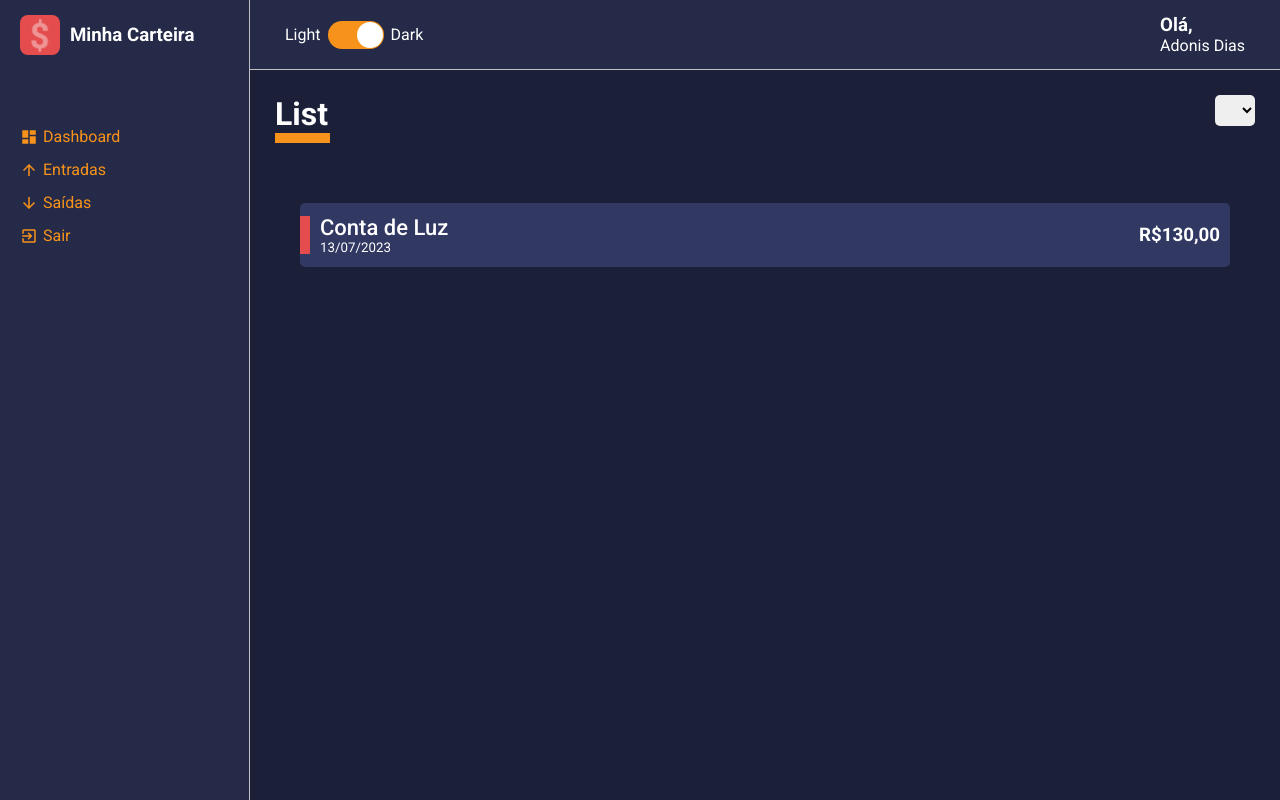
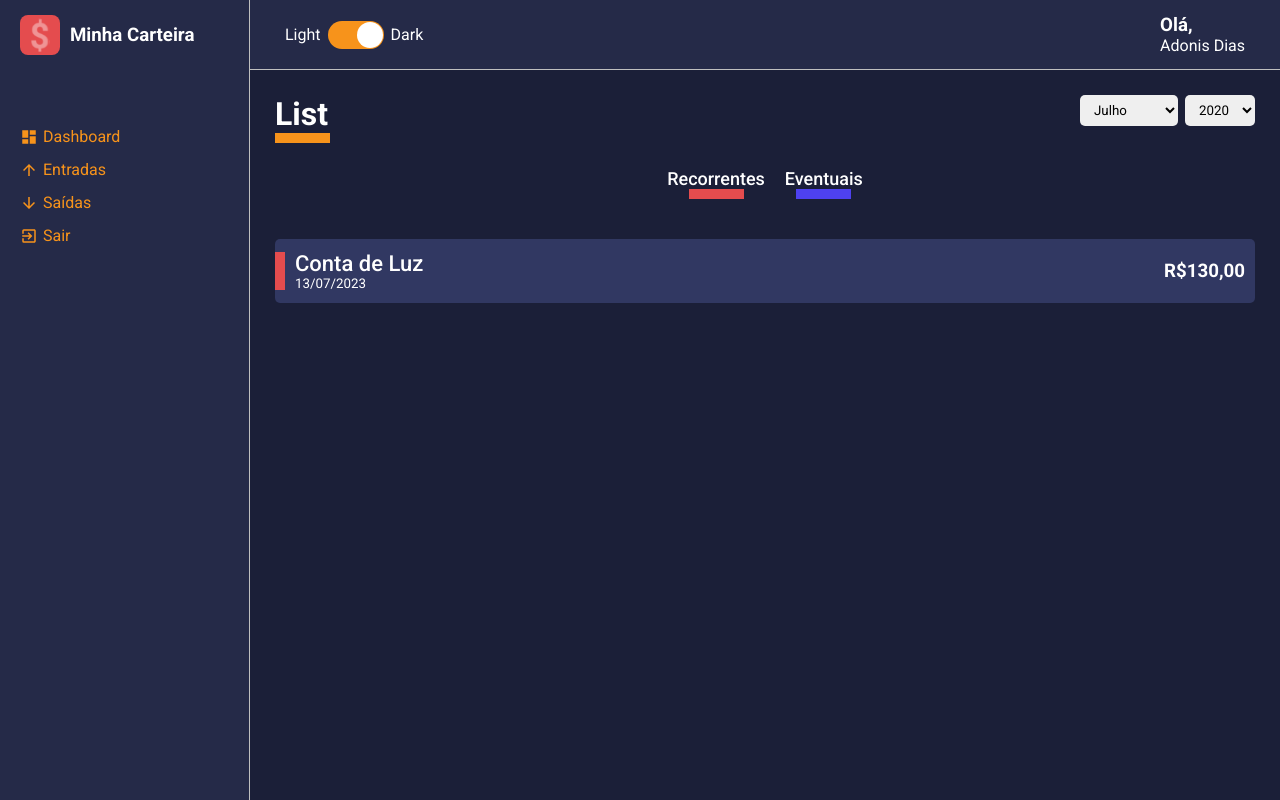
Before and after one commit to adonisdelima1/minha_carteira, a React (Create React App) app: page /list/1 in a window 1280 px wide. Built offline with nearby package versions, Linux system fonts and the light colour scheme.

Commit message:
feat: add routes and navigation through aside menu buttons/links

```diff
--- a/package.json
+++ b/package.json
@@ -3,6 +3,7 @@
   "version": "0.1.0",
   "private": true,
   "dependencies": {
+    "@babel/plugin-proposal-private-property-in-object": "^7.21.11",
     "@testing-library/jest-dom": "^5.16.5",
     "@testing-library/react": "^13.4.0",
     "@testing-library/user-event": "^13.5.0",
@@ -13,6 +14,7 @@
     "react": "^18.2.0",
     "react-dom": "^18.2.0",
     "react-icons": "^4.10.1",
+    "react-router-dom": "^6.14.1",
     "react-scripts": "5.0.1",
     "react-switch": "^7.0.0",
     "styled-components": "^6.0.3",
--- a/src/App.tsx
+++ b/src/App.tsx
@@ -5,8 +5,7 @@ import dark from './styles/themes/dark';
 import light from './styles/themes/light';
 
 import GlobalStyles from './styles/GlobalStyles';
-import Dashboard from './pages/Dashboard';
-import List from './pages/List';
+import Routes from './routes';
 
 
 
@@ -14,10 +13,7 @@ export default function App() {
     return (
         <ThemeProvider theme={dark}>
             <GlobalStyles />
-            <Layout>
-                {/* <Dashboard /> */}
-                <List />
-            </Layout>
+            <Routes />
         </ThemeProvider>
     );
 }
--- a/src/pages/List/index.tsx
+++ b/src/pages/List/index.tsx
@@ -1,19 +1,48 @@
 import CashFlowCard from "../../components/CashFlowCard";
-import Content from "../../components/Content";
 import ContentHeader from "../../components/ContentHeader";
 import SelectInput from "../../components/SelectInput";
-import { Container } from "./styles";
+import { Container, Content, Filters } from "./styles";
 
 
 export default function List() {
+
+    const months = [
+        {value: 7, label: 'Julho'},
+        {value: 8, label: 'Agosto'},
+        {value: 9, label: 'Setembro'}
+    ]
+
+    const years = [
+        {value: 2020, label: 2020},
+        {value: 2019, label: 2019},
+        {value: 2018, label: 2018}
+    ]
+
     return (
         <Container>
             <ContentHeader title="List" lineColor="#F7931B">
                 <SelectInput
-                    options={[]}
+                    options={months}
+                    onChange={() => {}}
+                />
+                <SelectInput
+                    options={years}
                     onChange={() => {}}
                 />
             </ContentHeader>
+
+            <Filters>
+                <button
+                    type="button"
+                    className="tag-filter tag-filter-recurrent">
+                        Recorrentes
+                </button>
+                <button
+                    type="button"
+                    className="tag-filter tag-filter-eventual">
+                        Eventuais
+                </button>
+            </Filters>
 
             <Content>
                 <CashFlowCard
--- a/src/pages/List/styles.ts
+++ b/src/pages/List/styles.ts
@@ -3,3 +3,51 @@ import styled from 'styled-components';
 export const Container = styled.div`
 
 `;
+
+export const Content = styled.div`
+
+`;
+
+export const Filters = styled.div`
+    width: 100%;
+    display: flex;
+    justify-content: center;
+
+    .tag-filter {
+        font-size: 18px;
+        font-weight: 500;
+
+        // Essa linha deixa o background transparente
+        background: none;
+
+        // Cor da fonte
+        color: ${props => props.theme.colors.white};
+
+        // 0 (zero) em cima e embaixo e 10px nos lados
+        margin: 0 10px;
+
+        margin-bottom: 30px;
+
+        transition: opacity .3s;
+
+        &:hover {
+            opacity: .7;
+        }
+
+        &.tag-filter-recurrent::after {
+            content: '';
+            display: block;
+            width: 55px;
+            margin: 0 auto;
+            border-bottom: 10px solid ${props => props.theme.colors.warning};
+        }
+
+        &.tag-filter-eventual::after {
+            content: '';
+            display: block;
+            width: 55px;
+            margin: 0 auto;
+            border-bottom: 10px solid ${props => props.theme.colors.success};
+        }
+    }
+`;
--- /dev/null
+++ b/src/routes/app.routes.tsx
@@ -0,0 +1,15 @@
+import { Routes, Route  } from 'react-router-dom';
+import Layout from '../components/Layout';
+import Dashboard from '../pages/Dashboard';
+import List from '../pages/List';
+
+export default function AppRoutes() {
+    return (
+        <Layout>
+            <Routes>
+                <Route path='/dashboard' Component={Dashboard} />
+                <Route path='/list/:type' Component={List}  />
+            </Routes>
+        </Layout>
+    );
+}
--- /dev/null
+++ b/src/routes/index.tsx
@@ -0,0 +1,10 @@
+import { BrowserRouter } from 'react-router-dom';
+import AppRoutes from './app.routes';
+
+export default function Routes() {
+    return (
+        <BrowserRouter>
+            <AppRoutes />
+        </BrowserRouter>
+    )
+}
```
Also changed, not shown: 1 other file (tests, documents, lock files or other folders).
